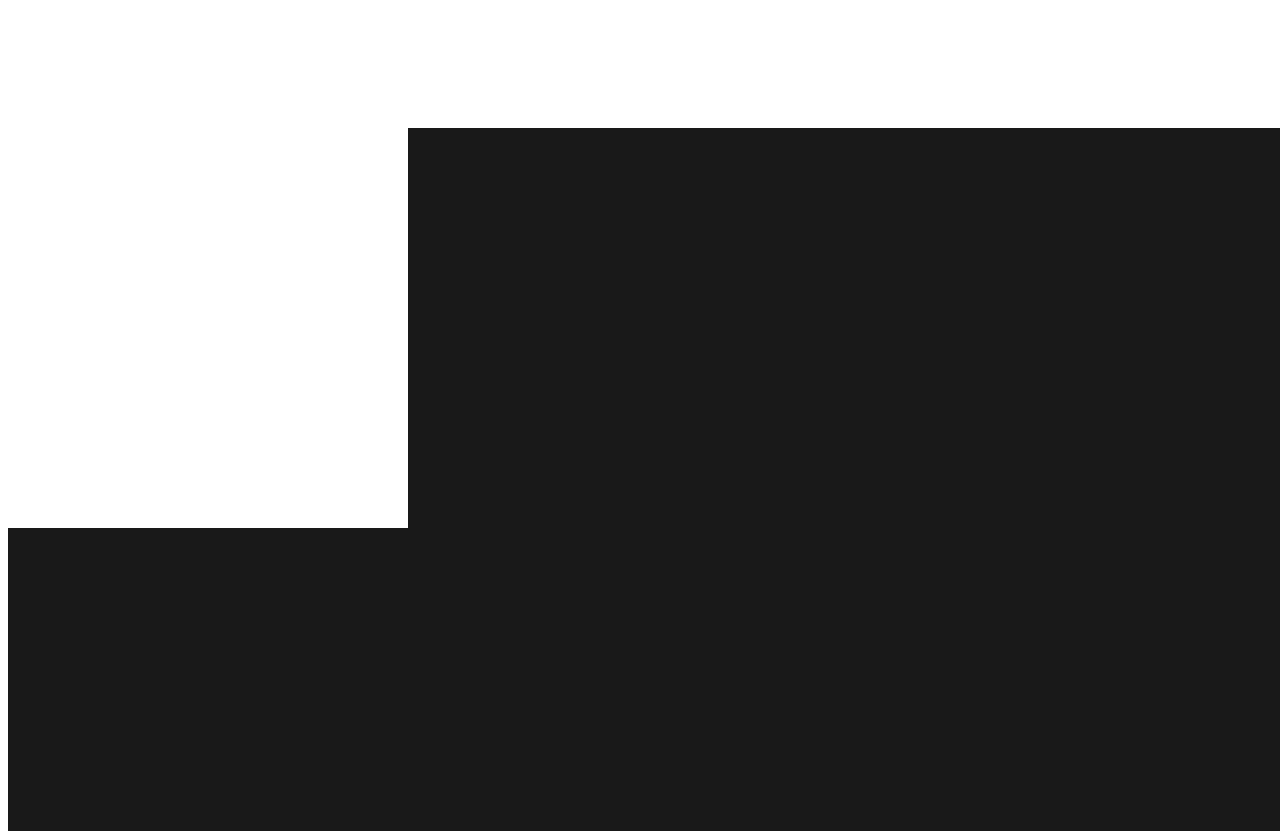
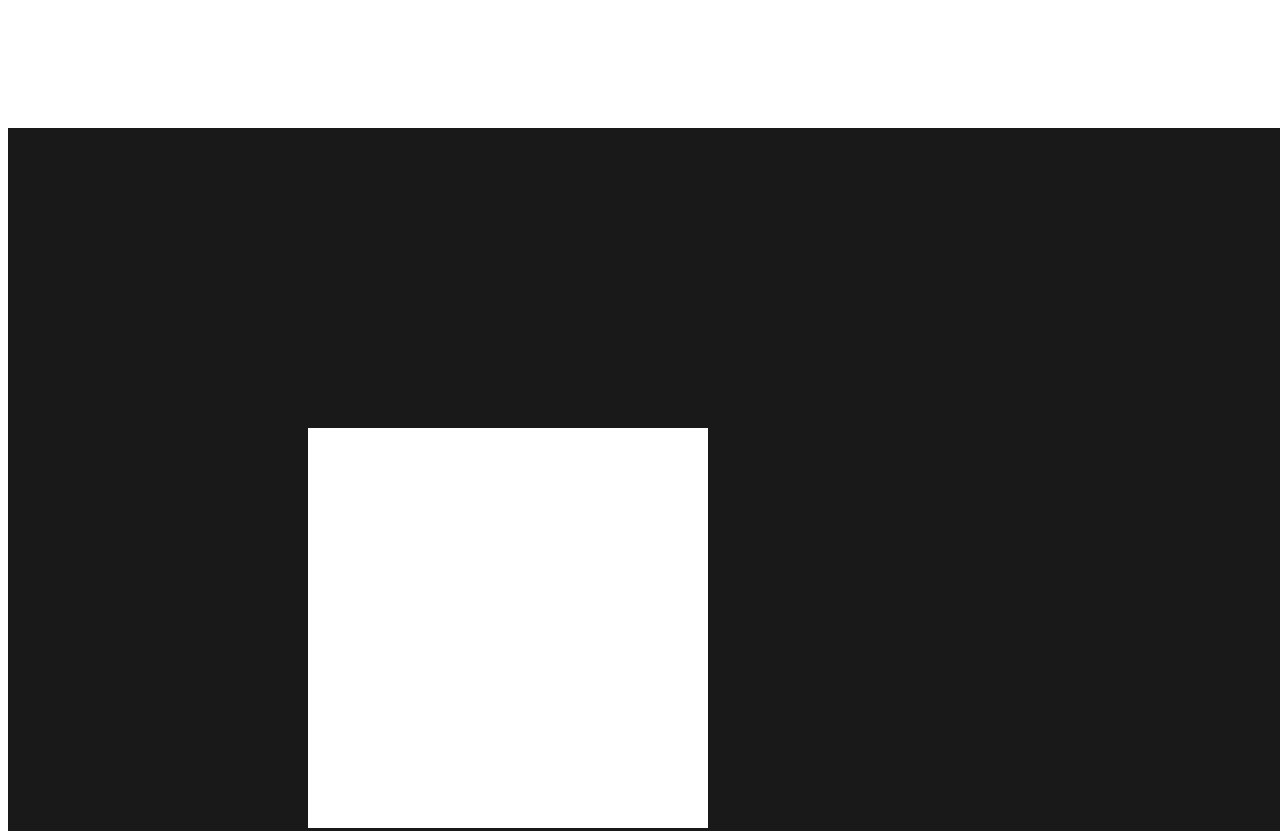
Before and after one commit to TuxedoFish/RiceHack, a website: page views/index.html in a window 1280 px wide. Shown: the part 480-1311 px from the top of the page. Drawn offline with nearby package versions, Linux system fonts and the light colour scheme.

Commit message:
changed some of the visuals

```diff
--- a/public/layout.css
+++ b/public/layout.css
@@ -1,3 +1,6 @@
+body {
+	padding: 0px;
+}
 #container {
 	width: 100%;
 	height: 100%;
@@ -41,3 +44,10 @@
 
 	background-color: #DEDEDE;
 }
+
+#quotes {
+	left: 300px;
+	top: 300px;
+
+	position: relative;
+}
```
Also changed, not shown: public/images/farming.png.png (renamed from views/images/farming.png.png).
